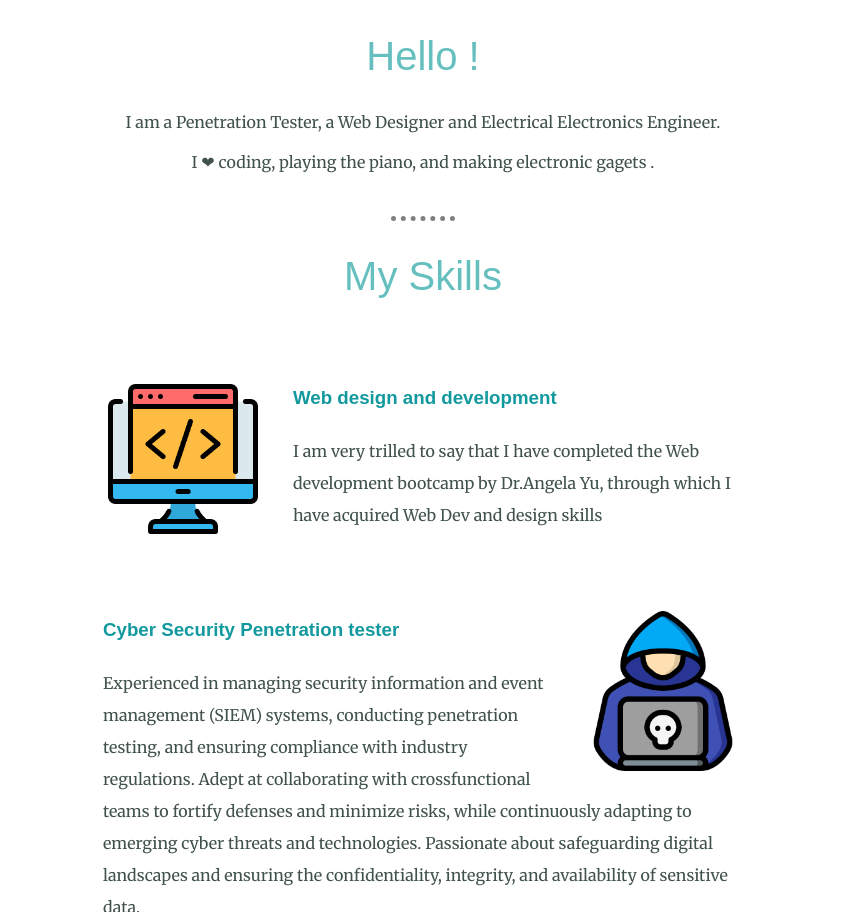
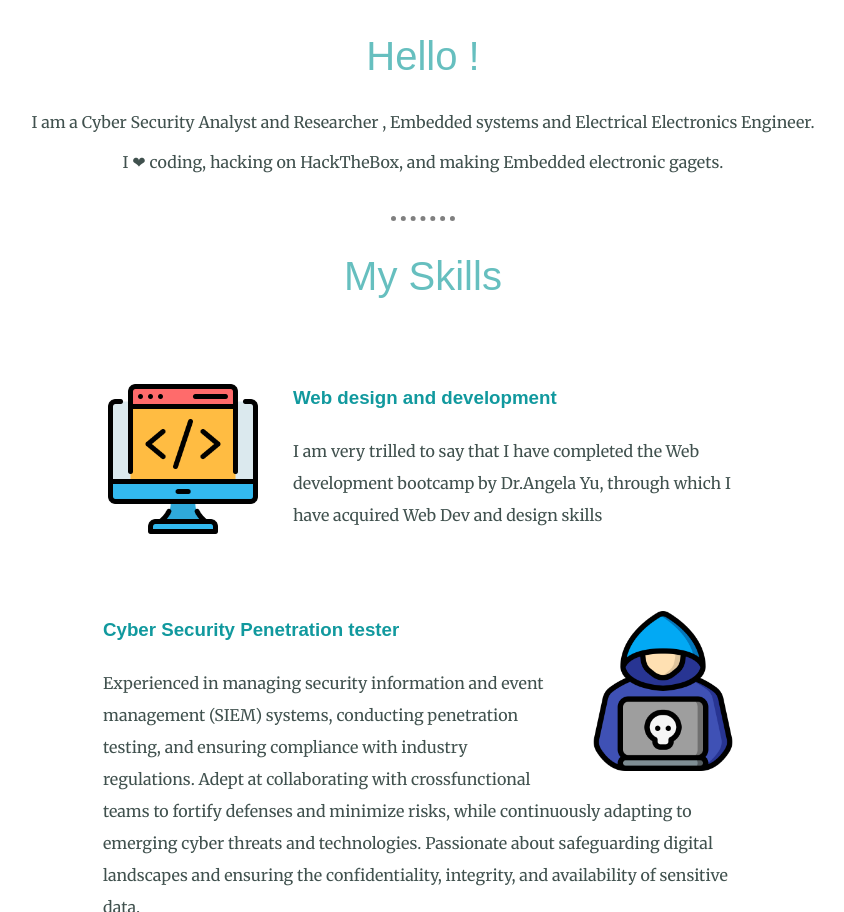
Before and after one commit to ZiksNziki/ZiksNziki.github.io, a plain HTML site: page index.html in a window 1280 px wide. Shown: the part 1482-2394 px from the top of the page, without its empty margins (217-1061 px from the left). Drawn offline with Linux system fonts and the light colour scheme.

Commit message:
update desciprtion about me

```diff
--- a/index.html
+++ b/index.html
@@ -24,7 +24,7 @@
         <div class="profile">
           <img src="images/ziks.png" alt="ziks-img">
           <h2>Hello !</h2>
-          <p>I am a Penetration Tester, a Web Designer and Electrical Electronics Engineer. <br/><br/> I ❤ coding, playing the piano, and making electronic gagets .</p>
+          <p>I am a Cyber Security Analyst and Researcher , Embedded systems and Electrical Electronics Engineer. <br/><br/> I ❤ coding, hacking on HackTheBox, and making Embedded electronic gagets.</p>
         </div>
         <br>
         <hr>
```
